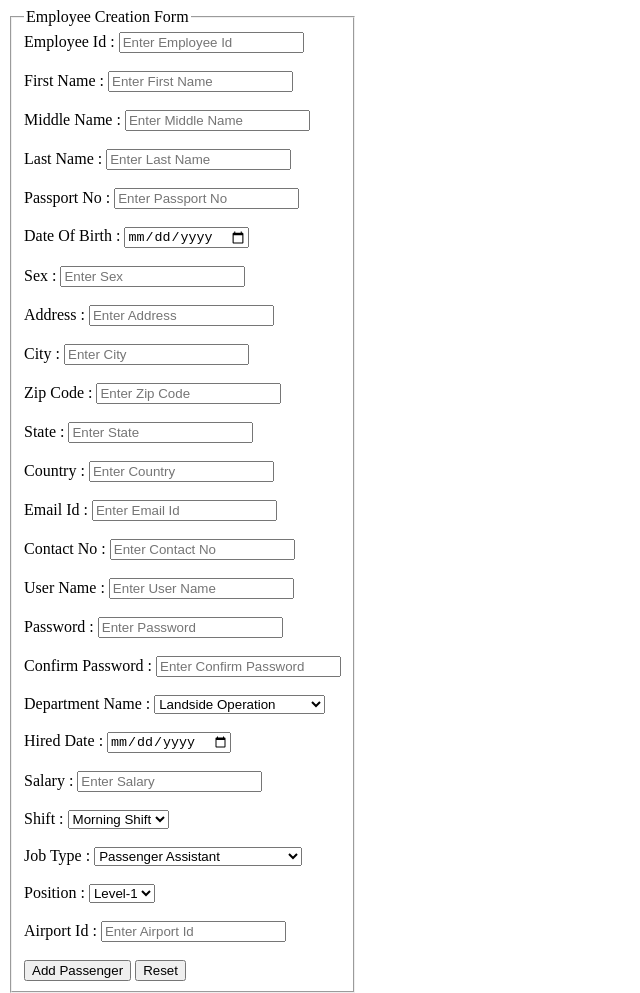
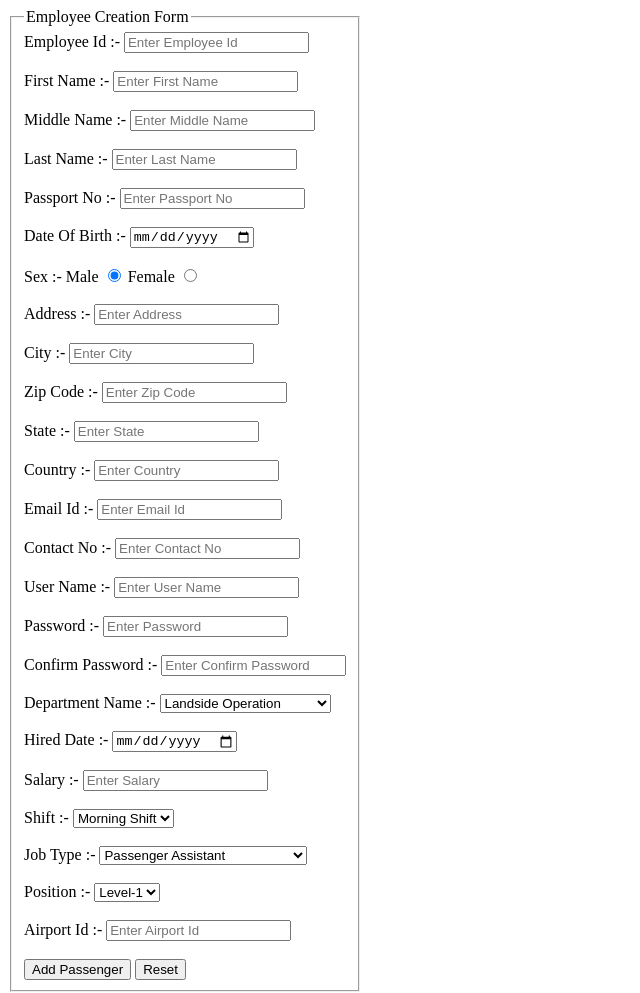
Before and after one commit to DhruvikBarvaliya/eagle-airline, a website: page Public/Employee.html in a window 1280 px wide. Shown: the whole page, without its empty margins (0-640 px from the left). Drawn offline with Linux system fonts and the light colour scheme.

Commit message:
Add & Change html file

```diff
--- a/Public/Employee.html
+++ b/Public/Employee.html
@@ -11,59 +11,62 @@
 <body>
     <fieldset style="width:fit-content">
         <legend>Employee Creation Form</legend>
-        <form action="" method="post">
-            <label for="employee_id">Employee Id :</label>
+        <form action="/api/addEmployee" method="post">
+            <label for="employee_id">Employee Id :-</label>
             <input type="text" name="employee_id" id="employee_id" placeholder="Enter Employee Id">
             <br><br>
-            <label for="first_name">First Name :</label>
+            <label for="first_name">First Name :-</label>
             <input type="text" name="first_name" id="first_name" placeholder="Enter First Name">
             <br><br>
-            <label for="middle_name">Middle Name :</label>
+            <label for="middle_name">Middle Name :-</label>
             <input type="text" name="middle_name" id="middle_name" placeholder="Enter Middle Name">
             <br><br>
-            <label for="last_name">Last Name :</label>
+            <label for="last_name">Last Name :-</label>
             <input type="text" name="last_name" id="last_name" placeholder="Enter Last Name">
             <br><br>
-            <label for="passport_no">Passport No :</label>
+            <label for="passport_no">Passport No :-</label>
             <input type="text" name="passport_no" id="passport_no" placeholder="Enter Passport No">
             <br><br>
-            <label for="date_of_birth">Date Of Birth :</label>
+            <label for="date_of_birth">Date Of Birth :-</label>
             <input type="date" name="date_of_birth" id="date_of_birth" placeholder="Enter Date Of Birth">
             <br><br>
-            <label for="sex">Sex :</label>
-            <input type="text" name="sex" id="sex" placeholder="Enter Sex">
+            <label for="sex">Sex :-</label>
+            <label for="sex">Male</label>
+            <input type="radio" name="sex" id="male" checked>
+            <label for="sex">Female</label>
+            <input type="radio" name="sex" id="female">
             <br><br>
-            <label for="address">Address :</label>
+            <label for="address">Address :-</label>
             <input type="text" name="address" id="address" placeholder="Enter Address">
             <br><br>
-            <label for="city">City :</label>
+            <label for="city">City :-</label>
             <input type="text" name="city" id="city" placeholder="Enter City">
             <br><br>
-            <label for="zip_code">Zip Code :</label>
+            <label for="zip_code">Zip Code :-</label>
             <input type="number" name="zip_code" id="zip_code" placeholder="Enter Zip Code" min="0">
             <br><br>
-            <label for="state">State :</label>
+            <label for="state">State :-</label>
             <input type="text" name="state" id="state" placeholder="Enter State">
             <br><br>
-            <label for="country">Country :</label>
+            <label for="country">Country :-</label>
             <input type="text" name="country" id="country" placeholder="Enter Country">
             <br><br>
-            <label for="email_id">Email Id :</label>
+            <label for="email_id">Email Id :-</label>
             <input type="email" name="email_id" id="email_id" placeholder="Enter Email Id">
             <br><br>
-            <label for="contact_no">Contact No :</label>
+            <label for="contact_no">Contact No :-</label>
             <input type="tel" name="contact_no" id="contact_no" placeholder="Enter Contact No">
             <br><br>
-            <label for="user_name">User Name :</label>
+            <label for="user_name">User Name :-</label>
             <input type="text" name="user_name" id="user_name" placeholder="Enter User Name">
             <br><br>
-            <label for="password">Password :</label>
-            <input type="text" name="password" id="password" placeholder="Enter Password">
+            <label for="password">Password :-</label>
+            <input type="password" name="password" id="password" placeholder="Enter Password">
             <br><br>
-            <label for="confirm_password">Confirm Password :</label>
-            <input type="text" name="confirm_password" id="confirm_password" placeholder="Enter Confirm Password">
+            <label for="confirm_password">Confirm Password :-</label>
+            <input type="password" name="confirm_password" id="confirm_password" placeholder="Enter Confirm Password">
             <br><br>
-            <label for="department_name">Department Name :</label>
+            <label for="department_name">Department Name :-</label>
             <select name="department_name" id="department_name">
                 <option value="landsideOperation">Landside Operation</option>
                 <option value="airsideOperation">Airside Operation</option>
@@ -71,20 +74,20 @@
                 <option value="informationManagement">Information Management</option>
             </select>
             <br><br>
-            <label for="hired_date">Hired Date :</label>
+            <label for="hired_date">Hired Date :-</label>
             <input type="date" name="hired_date" id="hired_date" placeholder="Enter Hired Date">
             <br><br>
-            <label for="salary">Salary :</label>
+            <label for="salary">Salary :-</label>
             <input type="number" name="salary" id="salary" placeholder="Enter Salary" min="0">
             <br><br>
-            <label for="shift">Shift :</label>
+            <label for="shift">Shift :-</label>
             <select name="shift" id="shift">
                 <option value="morning">Morning Shift</option>
                 <option value="Evening">Evening Shift</option>
                 <option value="Night">Night Shift</option>
             </select>
             <br><br>
-            <label for="job_type">Job Type :</label>
+            <label for="job_type">Job Type :-</label>
             <select name="job_type" id="job_type">
                 <option value="passengerAssistant">Passenger Assistant</option>
                 <option value="airlineFoodServiceWorker">Airline Food Service Worker</option>
@@ -104,14 +107,14 @@
                 <option value="aeronuticalEngineer">Aeronutical Engineer</option>
             </select>
             <br><br>
-            <label for="position">Position :</label>
+            <label for="position">Position :-</label>
             <select name="position" id="position">
                 <option value="level1">Level-1</option>
                 <option value="level2">Level-2</option>
                 <option value="level3">Level-3</option>
             </select>
             <br><br>
-            <label for="airport_id">Airport Id :</label>
+            <label for="airport_id">Airport Id :-</label>
             <input type="text" name="airport_id" id="airport_id" placeholder="Enter Airport Id">
             <br><br>
             <input type="submit" value="Add Passenger">
--- a/index.js
+++ b/index.js
@@ -6,10 +6,15 @@ const database = require('./Config/Database');
 
 database();
 
+app.use(express.static('Public'));
 app.use(express.json());
 app.use(express.urlencoded({ extended: true }))
 app.use('/', indexRouter)
 
+/* app.get('/',(req,res)=>{
+    return res.redirect('Home.html')
+}) */
+
 app.listen(port, () => {
     console.log(`Server is Running on Port No :- ${port}`);
 })
```
Also changed, not shown: Public/Airline.html (+2 -2 lines), Public/Airport.html (+1 -1 lines), Public/Booking.html (+1 -1 lines), Public/City.html (+1 -1 lines), Public/Flight.html (+1 -1 lines), Public/Home.html (added, +27 -0 lines), Public/Passenger.html (+8 -5 lines), Routes/index.js (+6 -2 lines).
